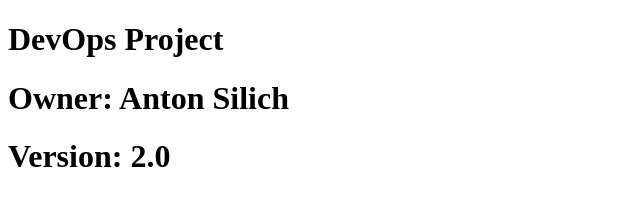
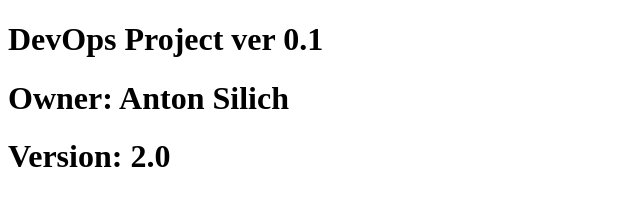
Before and after one commit to jkz01/TMS_Project, a plain HTML site: page app/index.html in a window 1280 px wide. Shown: the whole page, without its empty margins (0-640 px from the left). Drawn offline with Linux system fonts and the light colour scheme.

Commit message:
Change 2.0

```diff
--- a/app/index.html
+++ b/app/index.html
@@ -5,7 +5,7 @@
     <title>TMS-Project</title>
   </head>
   <body>
-    <h1>DevOps Project</h1>
+    <h1>DevOps Project ver 0.1</h1>
     <h1>Owner: Anton Silich</h1>
     <h1>Version: 2.0 </h1>
   </body>
```
